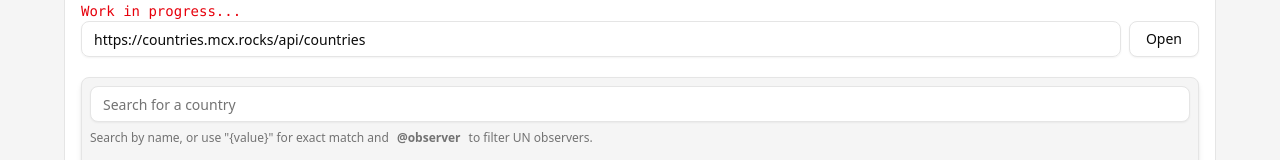
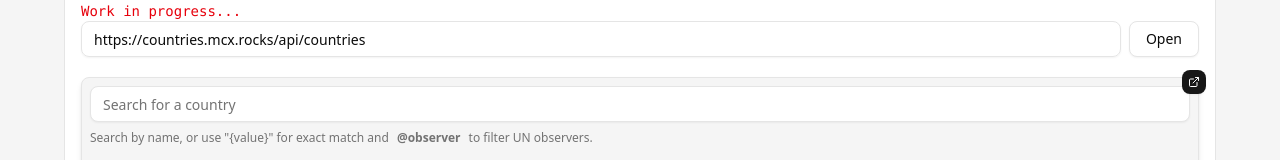
Before and after one commit to morcxlla/countries.mcx.rocks, a Next.js app: page / in a window 1280 px wide. Shown: the part 149-309 px from the top of the page. Built offline with nearby package versions, Linux system fonts and the light colour scheme.

Commit message:
Example Source Code

```diff
--- a/src/app/example.tsx
+++ b/src/app/example.tsx
@@ -1,7 +1,11 @@
 'use client'
 
 import { useEffect, useMemo, useState } from 'react'
+import Link from 'next/link'
+import { ExternalLinkIcon } from 'lucide-react'
 
+import { cn } from '@/lib/utils'
+import { buttonVariants } from '@/components/ui/button'
 import { Input } from '@/components/ui/input'
 import { Label } from '@/components/ui/label'
 
@@ -60,7 +64,17 @@ export default function Example() {
   }, [query, countries])
 
   return (
-    <section className="space-y-4 bg-secondary shadow-md p-2 border rounded-md">
+    <section className="relative space-y-4 bg-secondary shadow-md p-2 border rounded-md">
+      <Link
+        href="https://github.com/morcxlla/countries.mcx.rocks/blob/master/src/app/example.tsx"
+        target="_blank"
+        className={cn(
+          buttonVariants({ size: 'icon' }),
+          "absolute -top-2 -right-2 h-6 w-6 [&_svg:not([class*='size-'])]:size-3"
+        )}
+      >
+        <ExternalLinkIcon />
+      </Link>
       <div className="*:not-first:mt-2">
         <Input
           placeholder="Search for a country"
```
